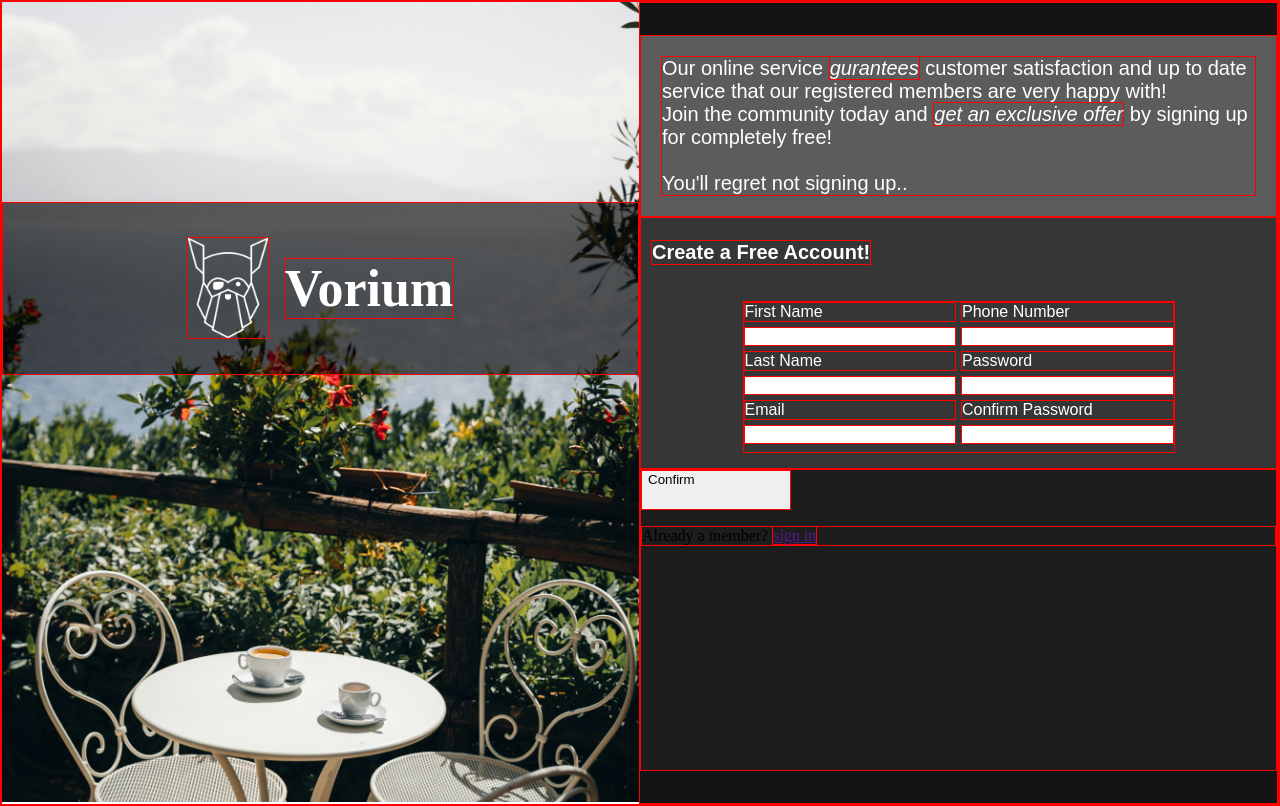
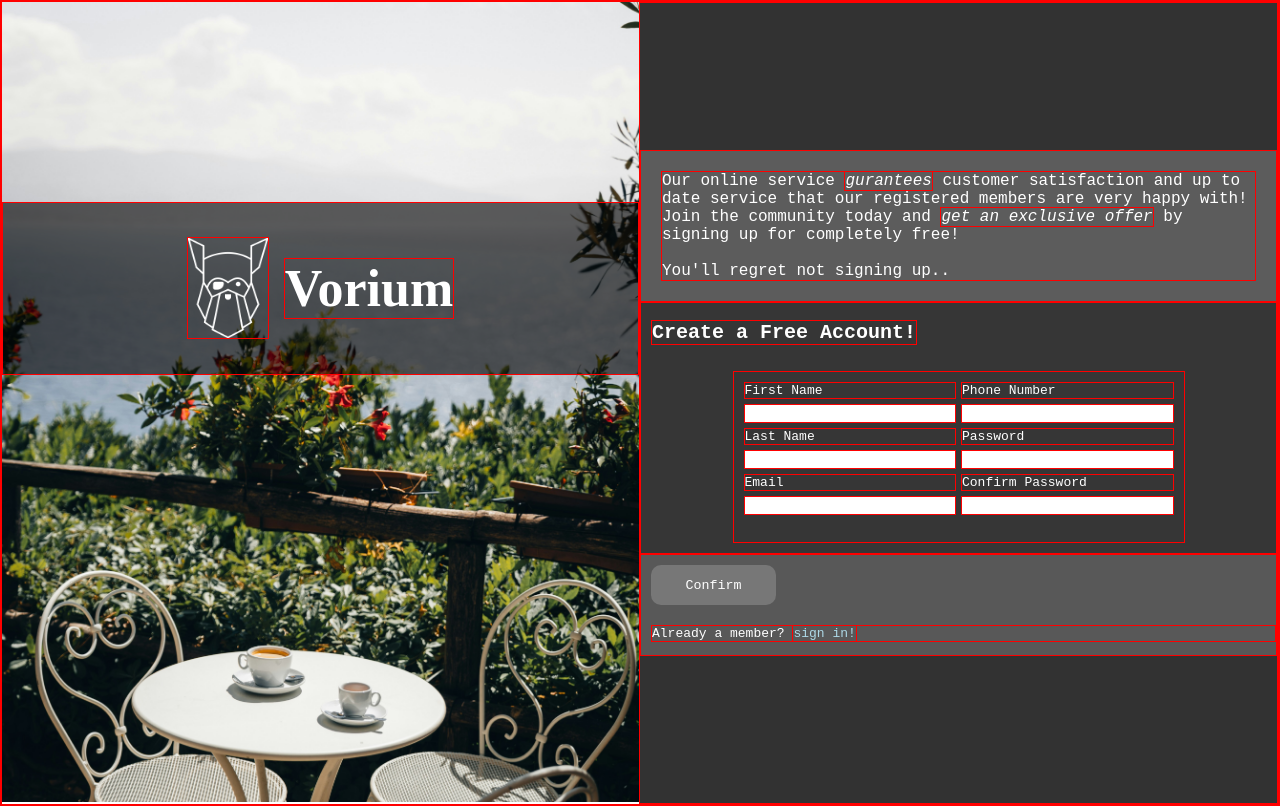
Before and after one commit to RandomUser04329/signup-form, a plain HTML site: page index.html in a window 1280 px wide. Drawn offline with Linux system fonts and the light colour scheme.

Commit message:
Styled the confirm section a bit..

```diff
--- a/index.html
+++ b/index.html
@@ -58,7 +58,7 @@
             <div class = "confirm-login">
                 <button for = "signup-info" id = "confirm-btn">Confirm</button>
 
-                <p id = "signIn">Already a member? <a href>sign in</a></p>
+                <p id = "signIn">Already a member? <a href = "" id = "signin-link">sign in!</a></p>
             </div>
 
 
--- a/style.css
+++ b/style.css
@@ -1,4 +1,4 @@
- * {
+  * {
     border: 1px solid red;
 }
 
@@ -27,7 +27,7 @@ body {
 .main-screen {
     height: 100vh;
     width: 100vh;
-    background-color: rgb(20, 20, 20);
+    background-color: rgb(50, 50, 50);
     display: flex;
     flex-shrink: 1;
     flex-direction: column;
@@ -63,8 +63,8 @@ body {
 
 #signup-pitch {
     margin: 20px;
-    font-family: sans-serif;
-    font-size: 20px;
+    font-family: monospace;
+    font-size: 16px;
 }
 
 .signup-box {
@@ -82,7 +82,7 @@ body {
 
 .signup-info {
     gap: 5px;
-    padding: 0px;
+    padding: 10px;
     height: 150px;
     width: 430px;
     margin-bottom: 10px;
@@ -94,26 +94,48 @@ body {
 }
 
 .signup-info label {
-    font-family: sans-serif;
+    font-family: monospace;
 }
 
 #createanacc-header {
     font-size: 20px;
-    font-family: sans-serif;
+    font-family: monospace;
     margin-left: 10px;
     align-self: flex-start;
 }
 
 .confirm-login {
-    background-color:rgb(29, 29, 29);
-    height: 300px;
+    background-color:rgb(88, 88, 88);
+    height: 100px;
     display: flex;
     flex-direction: column;
+    justify-content: space-between;
     flex-shrink: 0;
 }
 
 #confirm-btn {
-    width: 150px;
+    font-family: monospace;
+    color: white;
+    background-color:rgb(119, 119, 119);
+    margin-top: 10px;
+    margin-left: 10px;
+    width: 125px;
     height: 40px;
+    border: 0;
+    border-radius: 10px;
     display: flex;
+    justify-content: center;
+    align-items: center;
+
 }
+
+#signIn {
+    margin-left: 10px;;
+    color: white;
+    font-family: monospace;
+}
+
+#signin-link {
+    color: lightblue;
+    text-decoration: none;
+}
```
